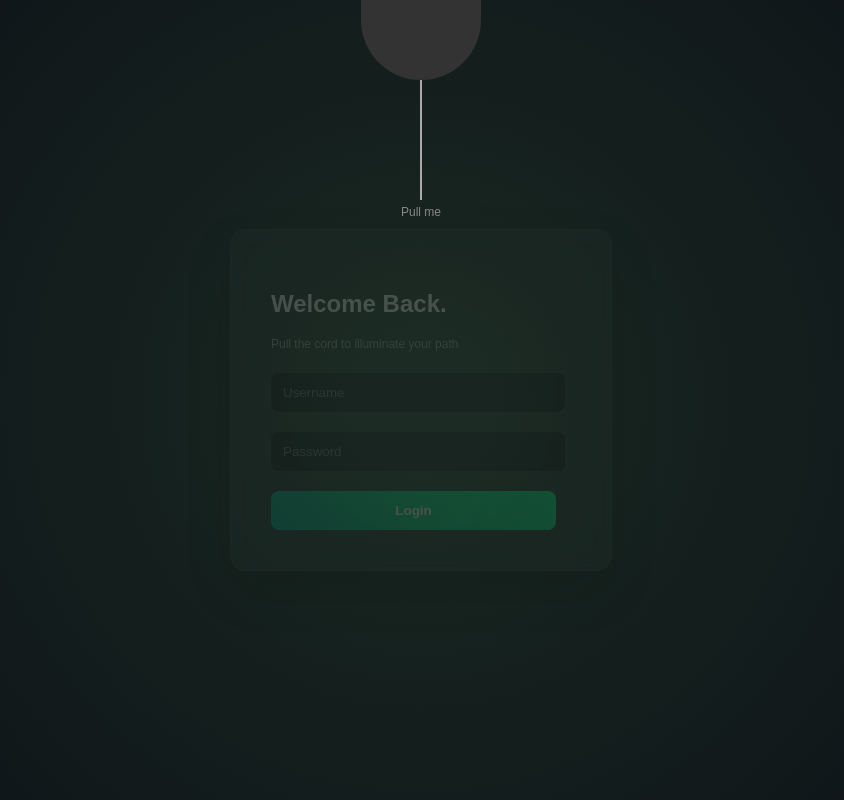
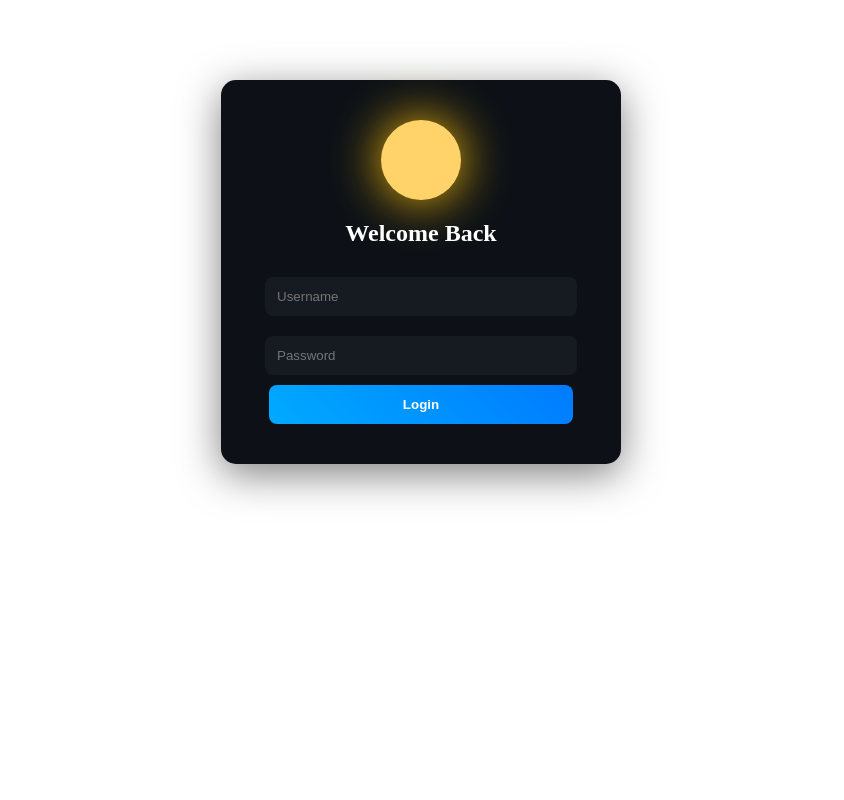
Before and after one commit to Dylan79-png/Makadara-backend, a website: page admin/login.html in a window 1280 px wide. Shown: the whole page, without its empty margins (219-1063 px from the left). Drawn offline with Linux system fonts and the light colour scheme.

Commit message:
Update login.html

```diff
--- a/admin/login.html
+++ b/admin/login.html
@@ -5,37 +5,73 @@
 <meta name="viewport" content="width=device-width, initial-scale=1">
 <title>Staff Login - Makadara</title>
 <style>
-body{margin:0;height:100vh;background:#0d1117;display:flex;align-items:center;justify-content:center;font-family:sans-serif;overflow:hidden}
-.water-bg{position:absolute;inset:0;background:radial-gradient(circle at center,#1a2a22, #0d1117)}
-.login-card{position:relative;z-index:2;background:rgba(255,255,255,0.08);backdrop-filter:blur(12px);border:1px solid rgba(255,255,255,0.1);padding:40px;border-radius:16px;width:300px;color:#fff;box-shadow:0 20px 50px rgba(0,0,0,0.5);transition:0.5s;opacity:0.2}
-body.on .login-card{opacity:1;box-shadow:0 0 50px rgba(0,255,136,0.3)}
-.lamp{position:absolute;top:0;left:50%;transform:translateX(-50%);z-index:3;text-align:center;cursor:pointer}
-.lamp-top{width:120px;height:80px;background:#333;border-radius:0 0 60px 60px;margin:0 auto;box-shadow:0 0 0px #00ff88;transition:0.3s}
-body.on .lamp-top{box-shadow:0 20px 60px #00ff88;background:#00ff88}
-.cord{width:2px;height:120px;background:#aaa;margin:0 auto;cursor:grab}
-.light{width:20px;height:20px;background:#fff;border-radius:50%;margin:-10px auto;opacity:0;transition:0.3s}
-body.on .light{opacity:1}
-input{width:90%;padding:12px;margin:10px 0;border:none;border-radius:8px;background:#161b22;color:#fff;outline:none}
-button{width:95%;padding:12px;margin-top:10px;background:linear-gradient(45deg,#00aa88,#00ff88);border:none;color:#fff;border-radius:8px;font-weight:bold;cursor:pointer}
-button:hover{transform:scale(1.05)}
+.lamp{
+  width:80px;
+  height:80px;
+  background:#ffd369;
+  border-radius:50%;
+  margin:0 auto 20px;
+  box-shadow:0 0 30px #ffd369;
+  animation:glow 2s infinite;
+}
+
+@keyframes glow{
+  0%,100%{box-shadow:0 0 20px #ffd369;}
+  50%{box-shadow:0 0 50px #ffc107;}
+}
+
+.login-container{
+  text-align:center;
+  padding:40px;
+  background:#0d1117;
+  border-radius:15px;
+  width:320px;
+  margin:80px auto;
+  color:#fff;
+  box-shadow:0 10px 40px rgba(0,0,0,.5);
+  animation:fadeIn 1s ease;
+}
+
+@keyframes fadeIn{
+  from{opacity:0;transform:translateY(30px);}
+  to{opacity:1;transform:translateY(0);}
+}
+
+input{
+  width:90%;
+  padding:12px;
+  margin:10px 0;
+  border:none;
+  border-radius:8px;
+  background:#161b22;
+  color:#fff;
+  outline:none;
+}
+
+button{
+  width:95%;
+  padding:12px;
+  background:linear-gradient(45deg,#00aaff,#007bff);
+  border:none;
+  color:#fff;
+  border-radius:8px;
+  font-weight:bold;
+  cursor:pointer;
+}
+
+button:hover{
+  transform:scale(1.05);
+  box-shadow:0 0 20px #00aaff;
+}
 </style>
 </head>
-<body class="" id="body">
-<div class="water-bg"></div>
-<div class="lamp" onclick="document.getElementById('body').classList.toggle('on')">
-  <div class="lamp-top"></div>
-  <div class="cord"></div>
-  <div class="light"></div>
-  <div style="color:#888;margin-top:5px;font-size:12px">Pull me</div>
-</div>
-
-<div class="login-card">
-  <h2>Welcome Back.</h2>
-  <p style="font-size:12px;color:#aaa">Pull the cord to illuminate your path</p>
-  <input placeholder="Username">
+  <body>
+<div class="login-container">
+  <div class="lamp"></div>
+  <h2>Welcome Back</h2>
+  <input type="text" placeholder="Username">
   <input type="password" placeholder="Password">
   <button>Login</button>
 </div>
-
-</body>
+  </body>
 </html>
```
